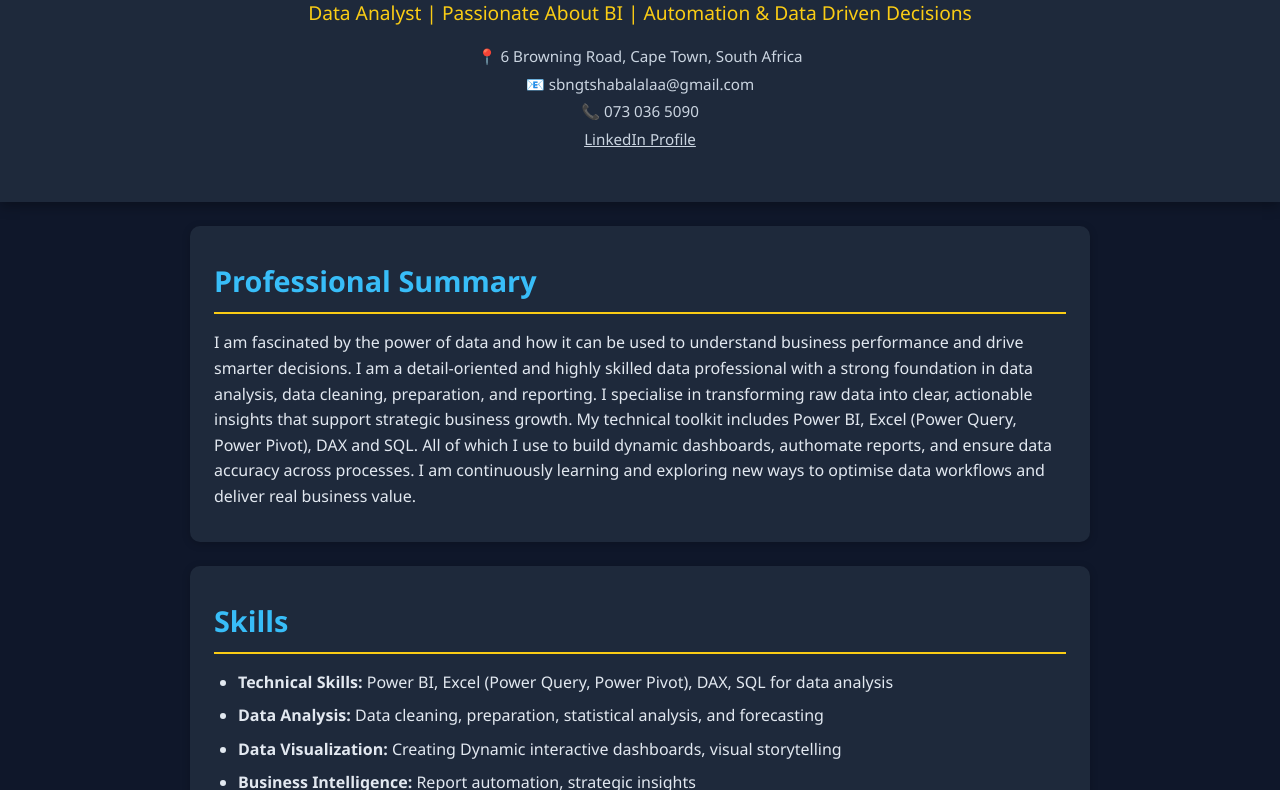
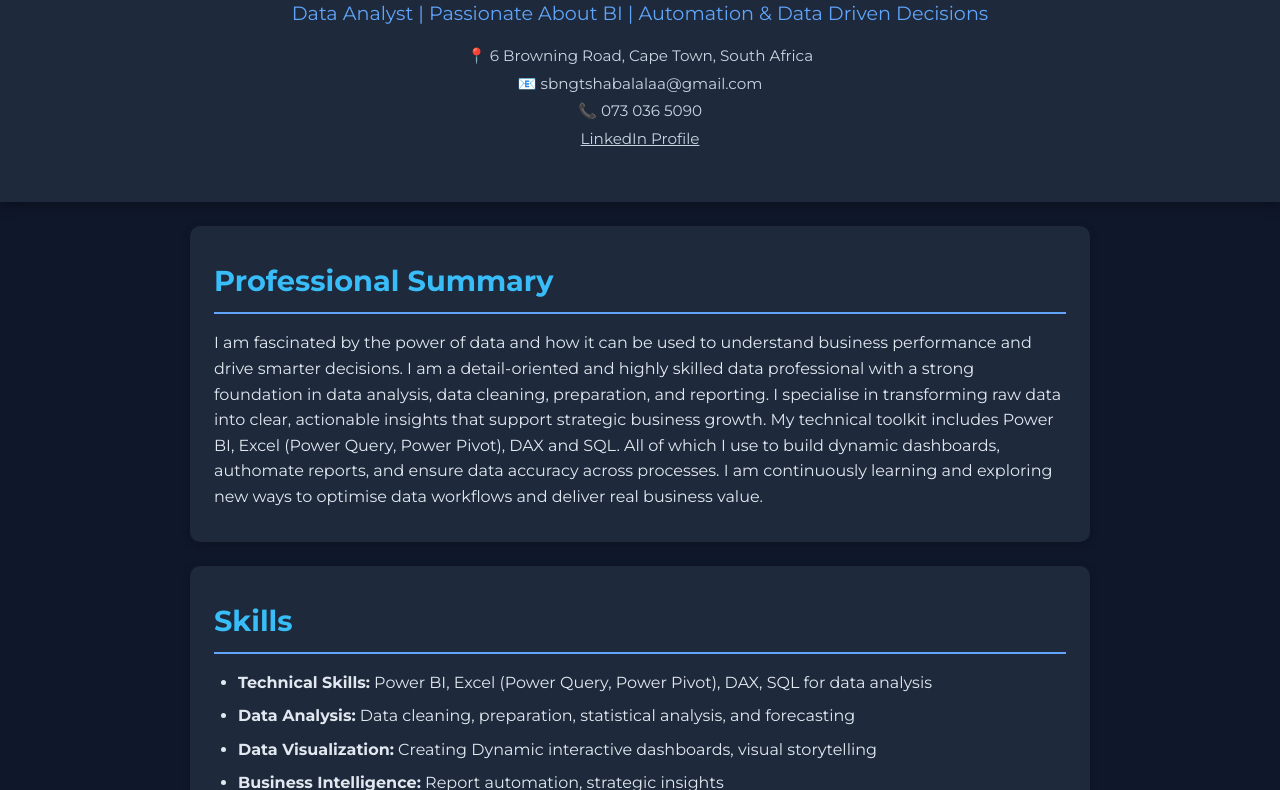
Before and after one commit to sbngtshabalalaa/siyabonga-resume-site, a plain HTML site: page index.html in a window 1280 px wide. Shown: the part 130-920 px from the top of the page. Drawn offline with Linux system fonts and the light colour scheme.

Commit message:
Update style.css

```diff
--- a/style.css
+++ b/style.css
@@ -6,7 +6,7 @@
 }
 
 body {
-  font-family: 'Segoe UI', 'Open Sans', sans-serif;
+  font-family: 'Montserrat', sans-serif;
   background-color: #0f172a;
   color: #e2e8f0;
   line-height: 1.6;
@@ -15,7 +15,7 @@ body {
 /* Header styling */
 header {
   background-color: #1e293b;
-  color: #facc15;
+  color: #38bdf8;
   text-align: center;
   padding: 3rem 1rem;
   box-shadow: 0 4px 12px rgba(0, 0, 0, 0.3);
@@ -29,7 +29,7 @@ header h1 {
 
 .subtitle {
   font-size: 1.2rem;
-  color: #facc15;
+  color: #60a5fa;
   margin-bottom: 1rem;
 }
 
@@ -63,7 +63,7 @@ h2 {
   font-size: 1.8rem;
   color: #38bdf8;
   margin-bottom: 1rem;
-  border-bottom: 2px solid #facc15;
+  border-bottom: 2px solid #60a5fa;
   padding-bottom: 0.5rem;
 }
 
@@ -78,7 +78,7 @@ ul li {
 
 /* Job styling */
 .job h3 {
-  color: #facc15;
+  color: #60a5fa;
   font-size: 1.2rem;
   margin-top: 1rem;
   transition: color 0.3s ease;
```
